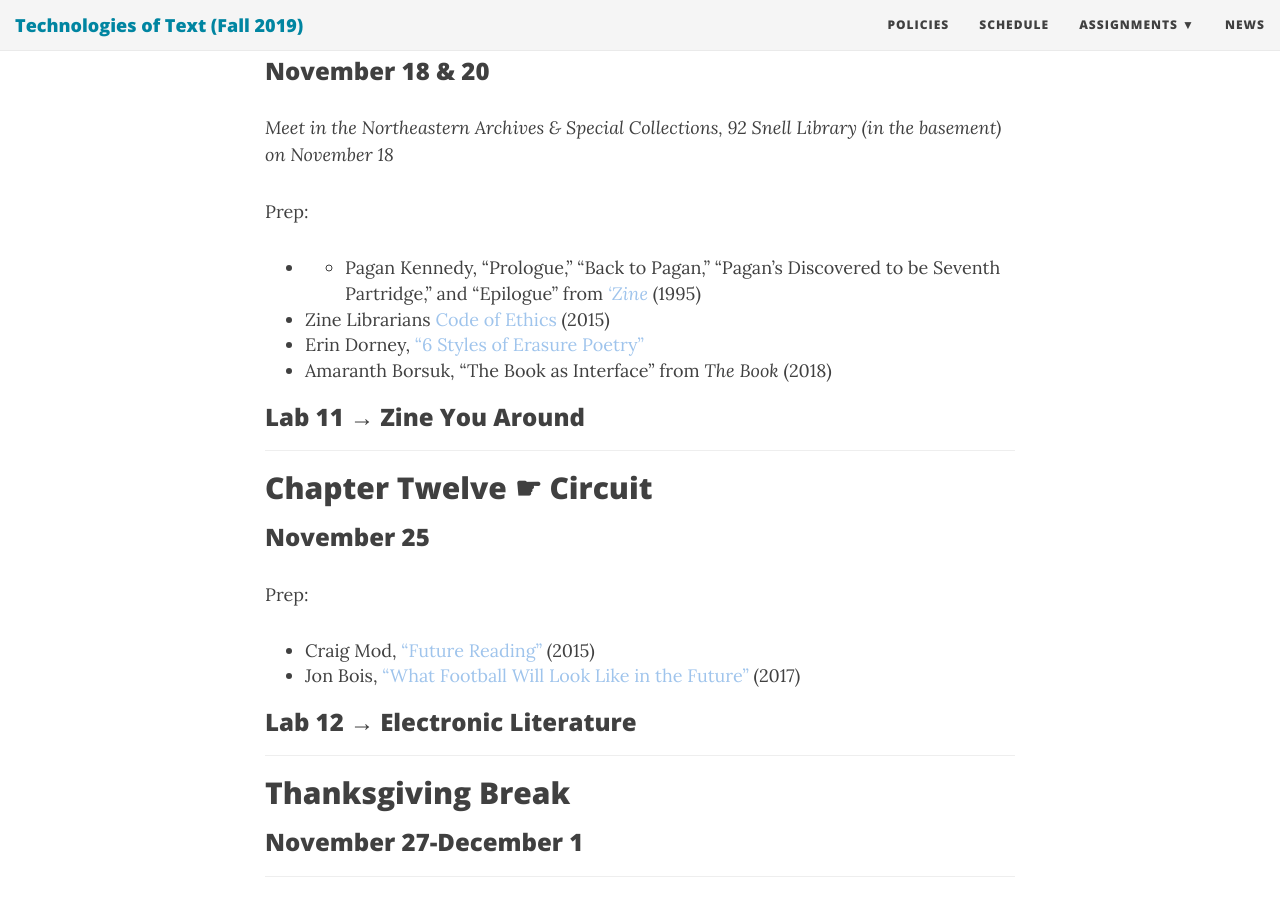
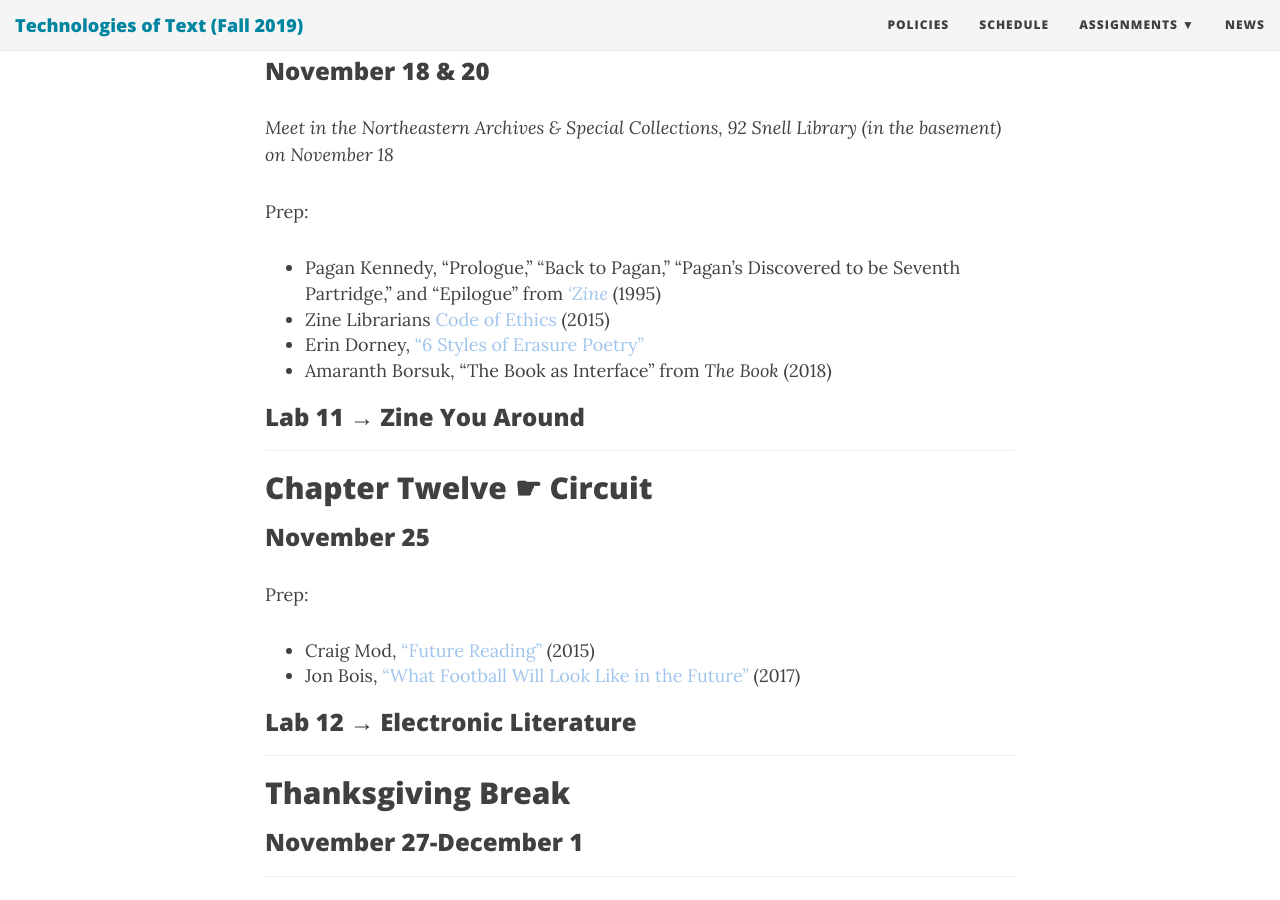
Before and after one commit to rccordell/f19tot, a Jekyll site: the page built from schedule.md, in a window 1280 px wide and 900 px high, scrolled down 5965 px. Built offline with Jekyll 4.4.1, drawn with Linux system fonts in a browser that asks for light colours; nearby versions of some CDN libraries; some web fonts are replaced.

Commit message:
remove extra bullet

```diff
--- a/schedule.md
+++ b/schedule.md
@@ -207,7 +207,7 @@
 
 Prep:
 
-+ + Pagan Kennedy, "Prologue," "Back to Pagan," "Pagan’s Discovered to be Seventh Partridge," and "Epilogue" from [*'Zine*](https://northeastern.alma.exlibrisgroup.com/leganto/public/01NEU_INST/citation/9563579830001401?auth=SAML) (1995)
++ Pagan Kennedy, "Prologue," "Back to Pagan," "Pagan’s Discovered to be Seventh Partridge," and "Epilogue" from [*'Zine*](https://northeastern.alma.exlibrisgroup.com/leganto/public/01NEU_INST/citation/9563579830001401?auth=SAML) (1995)
 + Zine Librarians [Code of Ethics](http://zinelibraries.info/wordpress/wp-content/uploads/2015/11/EthicsZine-rev-20151105.pdf) (2015)
 + Erin Dorney, ["6 Styles of Erasure Poetry"](https://trishhopkinson.com/2018/06/10/6-styles-of-erasure-poetry-guest-blog-post-by-erin-dorney/)
 + Amaranth Borsuk, “The Book as Interface” from *The Book* (2018)
```
